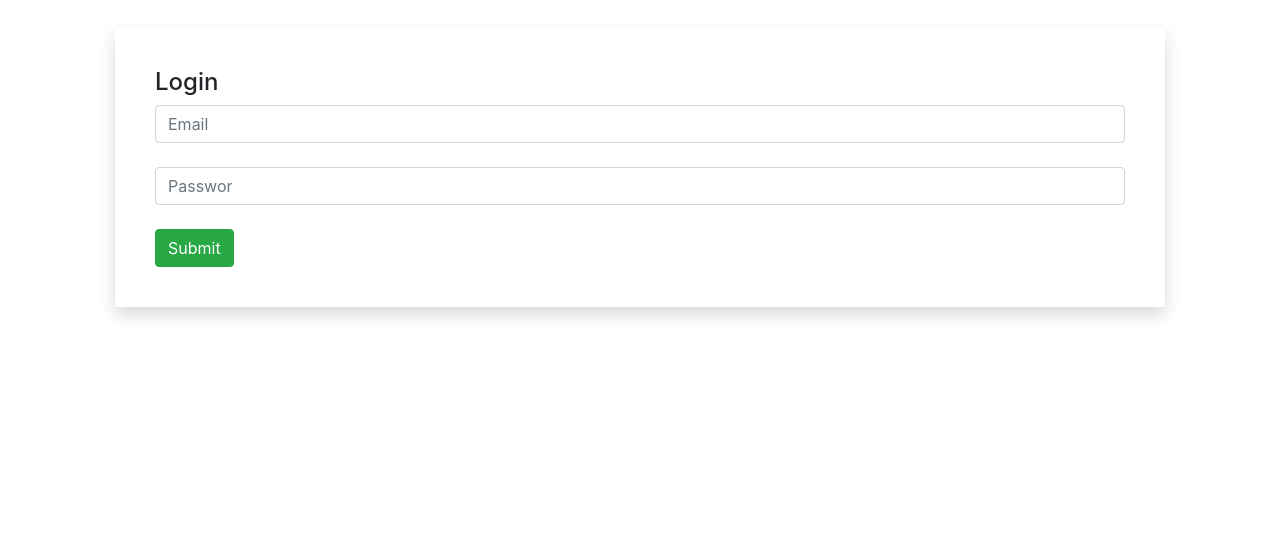
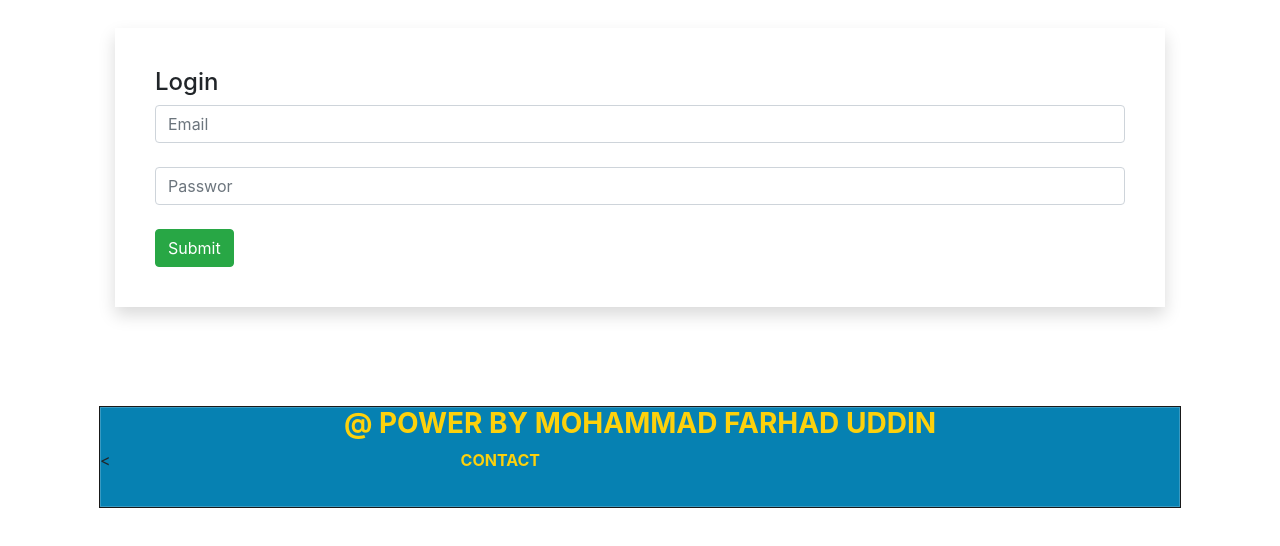
Before and after one commit to farhadctg222/praktice, a plain HTML site: page index.html in a window 1280 px wide. Shown: the part 170-716 px from the top of the page. Drawn offline with nearby package versions, Linux system fonts and the light colour scheme.

Commit message:
new change

```diff
--- a/index.html
+++ b/index.html
@@ -61,6 +61,10 @@
     </div>
     </div>
 </div>
+</div>
+<div class="box">
+    <h3 class="container">@ Power By Mohammad Farhad Uddin</h1>
+    <<a href="tel:+8801305573617">Contact</a>
 </div>
 
 
--- a/style.css
+++ b/style.css
@@ -27,3 +27,24 @@ body{
       width: 100%;
     }
   }
+  .box{
+    background-color: rgba(6, 129, 178,01);
+    height: 100px;
+    box-shadow: rgba(255, 255, 255, 0.2) 0px 0px 0px 1px inset, rgba(0, 0, 0, 0.9) 0px 0px 0px 1px;
+    margin-top: 50px;
+
+  }
+  h3{
+    text-align: center;
+    margin-top: 100px;
+  }
+  a{
+    text-decoration: none;
+    margin-left: 350px;
+  }
+  h3, a{
+    color: rgb(253, 209, 12);
+    font-weight: bolder;
+    text-transform: uppercase;
+    text-align: center;
+  }
```
